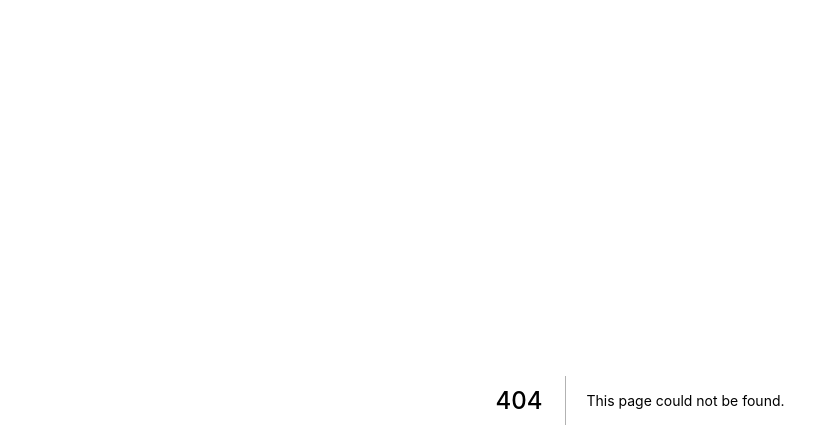
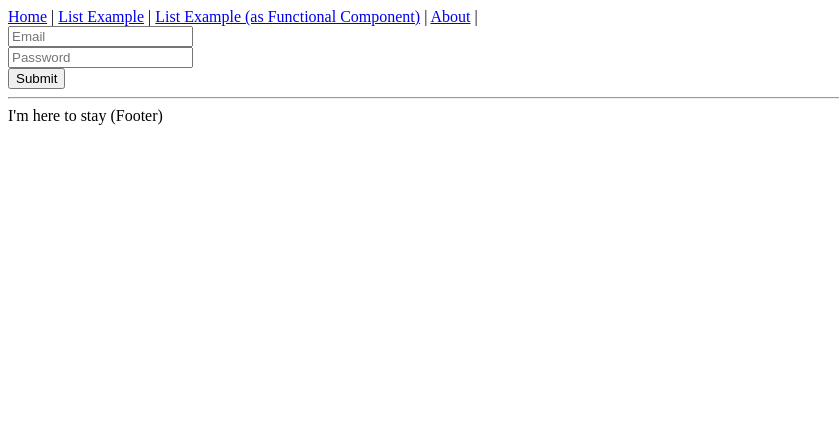
Before and after one commit to codica2/nextjs-graphql-sample, a Next.js app: page /login in a window 1280 px wide. Before the commit this address had no page. Shown: the top 448 px of the page, without its empty margins (0-839 px from the left). Built offline with nearby package versions, Linux system fonts and the light colour scheme.

Commit message:
[Feature] login

```diff
--- /dev/null
+++ b/pages/login.tsx
@@ -0,0 +1,67 @@
+import React from "react";
+import Router from "next/router";
+import { Formik, Field, FormikProps } from "formik";
+
+import Layout from "../components/Layout";
+import { InputField } from "../components/fields/InputField";
+import { LoginComponent } from "../generated/apolloComponents";
+
+interface LoginFormValues {
+  email: string;
+  password: string;
+}
+
+const Register: React.FunctionComponent = () => {
+  return (
+    <Layout title="Login page">
+      <LoginComponent>
+        {login => (
+          <Formik
+            initialValues={{
+              email: "",
+              password: ""
+            }}
+            onSubmit={async (data: LoginFormValues, { setErrors }) => {
+              const response = await login({
+                variables: data
+              });
+
+              if (response && response.data && !response.data.login) {
+                setErrors({
+                  email: "Invalid login"
+                });
+
+                return;
+              }
+
+              Router.push("/");
+            }}
+          >
+            {({ handleSubmit }: FormikProps<LoginFormValues>) => {
+              return (
+                <form onSubmit={handleSubmit}>
+                  <Field
+                    name="email"
+                    placeholder="Email"
+                    component={InputField}
+                  />
+
+                  <Field
+                    type="password"
+                    name="password"
+                    placeholder="Password"
+                    component={InputField}
+                  />
+
+                  <button type="submit">Submit</button>
+                </form>
+              );
+            }}
+          </Formik>
+        )}
+      </LoginComponent>
+    </Layout>
+  );
+};
+
+export default Register;
--- a/pages/register.tsx
+++ b/pages/register.tsx
@@ -1,4 +1,5 @@
 import React from "react";
+import Router from "next/router";
 import { Formik, Field, FormikProps } from "formik";
 
 import Layout from "../components/Layout";
@@ -31,6 +32,8 @@ const Register: React.FunctionComponent = () => {
                     data
                   }
                 });
+
+                Router.push("/confirm-email");
               } catch (error) {
                 const errors = error.graphQLErrors[0].validationErrors;
 
```
Also changed, not shown: pages/confirm-email.tsx (added, +11 -0 lines).
